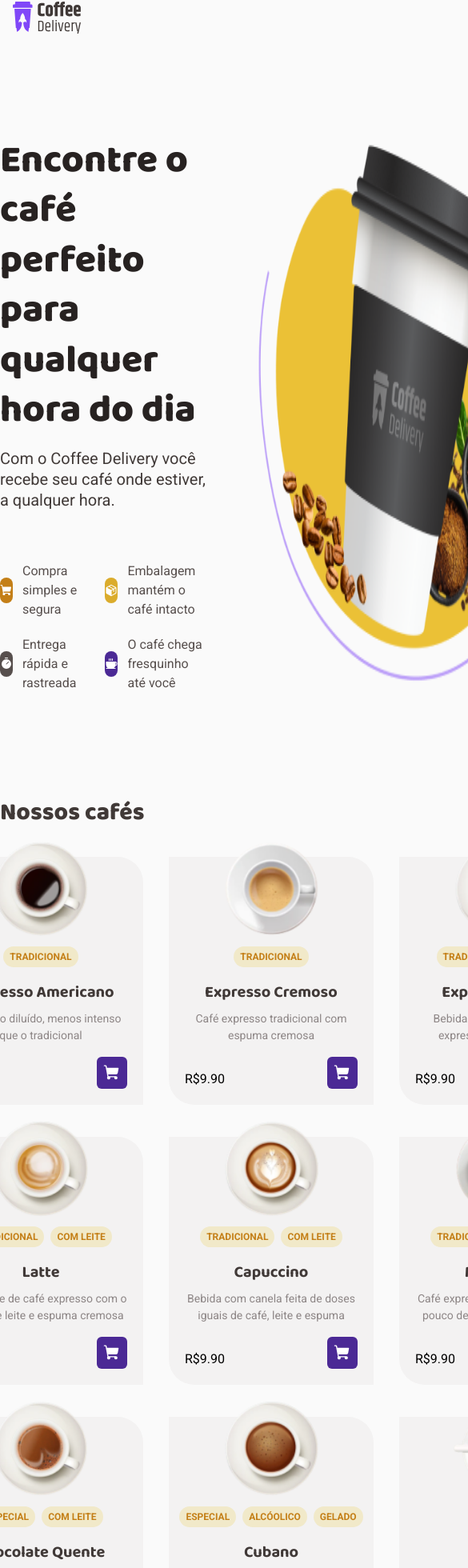
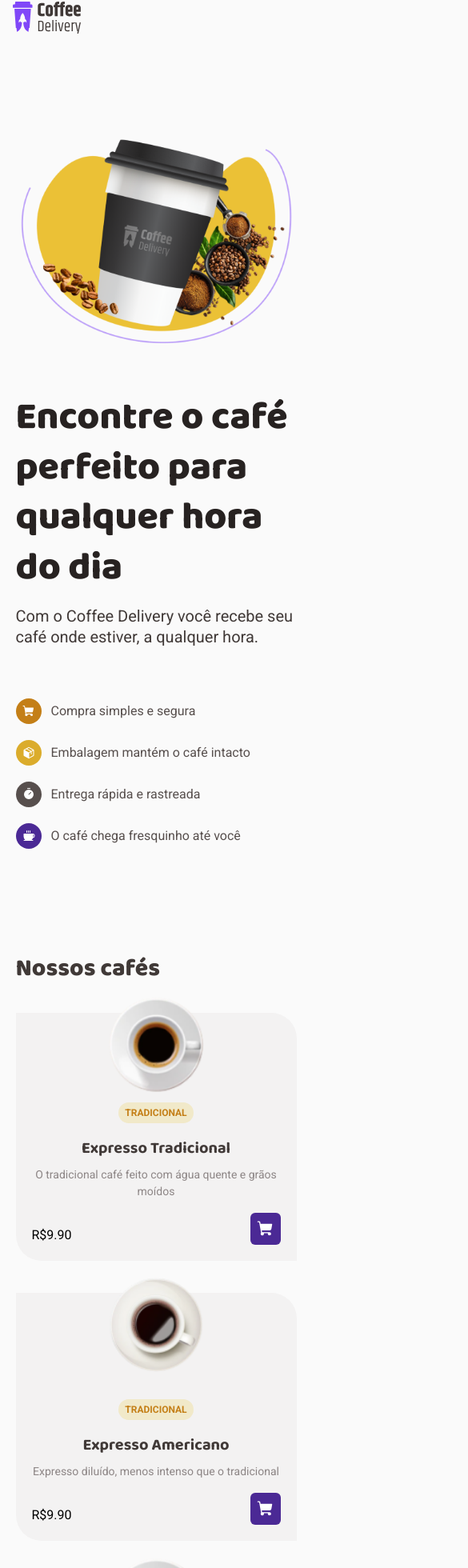
Before and after one commit to acamposlucas/coffee-delivery, a React (Vite) app: page / in a window 390 px wide. Shown: the part 30-1990 px from the top of the page at 80% size, 585 px wide, since content can reach past the window. Built offline with nearby package versions, Linux system fonts and the light colour scheme.

Commit message:
chore: fit homepage to mobile and tablet screens

```diff
--- a/src/components/Card.tsx
+++ b/src/components/Card.tsx
@@ -77,7 +77,8 @@ const CardContainer = styled.li`
   padding-inline: 1.25rem;
   position: relative;
   height: 310px;
-  width: 256px;
+  width: 100%;
+  max-width: 368px;
 
   img {
     aspect-ratio: 1;
--- a/src/pages/Index/style.ts
+++ b/src/pages/Index/style.ts
@@ -7,12 +7,22 @@ export const Container = styled.section`
   gap: 3.5rem;
   grid-template-columns: repeat(2, minmax(0, 1fr));
   padding-block: 6rem;
+  width: 90%;
+  margin-inline: auto;
+
+  @media (max-width: 768px) {
+    flex-direction: column;
+  }
 
   .hero {
     display: flex;
     flex-direction: column;
     justify-content: center;
     gap: 4rem;
+
+    @media (max-width: 768px) {
+      order: 2;
+    }
 
     .hero-container {
       ${Heading} {
@@ -35,6 +45,10 @@ export const Container = styled.section`
       gap: 1.25rem;
       list-style-type: none;
       width: 100%;
+
+      @media (max-width: 1024px) {
+        grid-template-columns: repeat(1, 1fr);
+      }
 
       li {
         align-items: center;
@@ -71,10 +85,20 @@ export const Container = styled.section`
       }
     }
   }
+
+  img {
+    width: 100%;
+    height: 100%;
+    @media (max-width: 768px) {
+      order: 1;
+    }
+  }
 `;
 
 export const MenuContainer = styled.section`
   padding-block: 2rem;
+  width: 90%;
+  margin-inline: auto;
 
   h2 {
     font-family: ${(props) => props.theme.fontFamily.baloo};
@@ -87,9 +111,23 @@ export const MenuContainer = styled.section`
   ul {
     display: grid;
     column-gap: 2rem;
-    grid-template-columns: repeat(4, 1fr);
+    grid-template-columns: repeat(1, 1fr);
     justify-content: center;
+    place-items: center;
     row-gap: 2.5rem;
     list-style-type: none;
+    margin-inline: auto;
+
+    @media (min-width: 768px) {
+      grid-template-columns: repeat(2, 1fr);
+    }
+
+    @media (min-width: 1024px) {
+      grid-template-columns: repeat(3, 3fr);
+    }
+
+    @media (min-width: 1440px) {
+      grid-template-columns: repeat(4, 1fr);
+    }
   }
 `;
```
